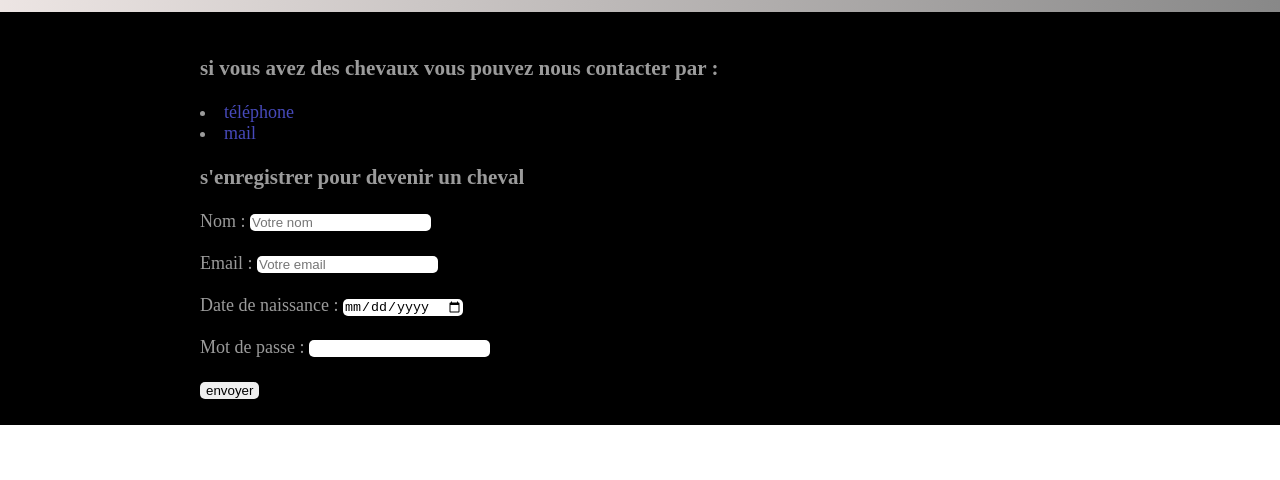
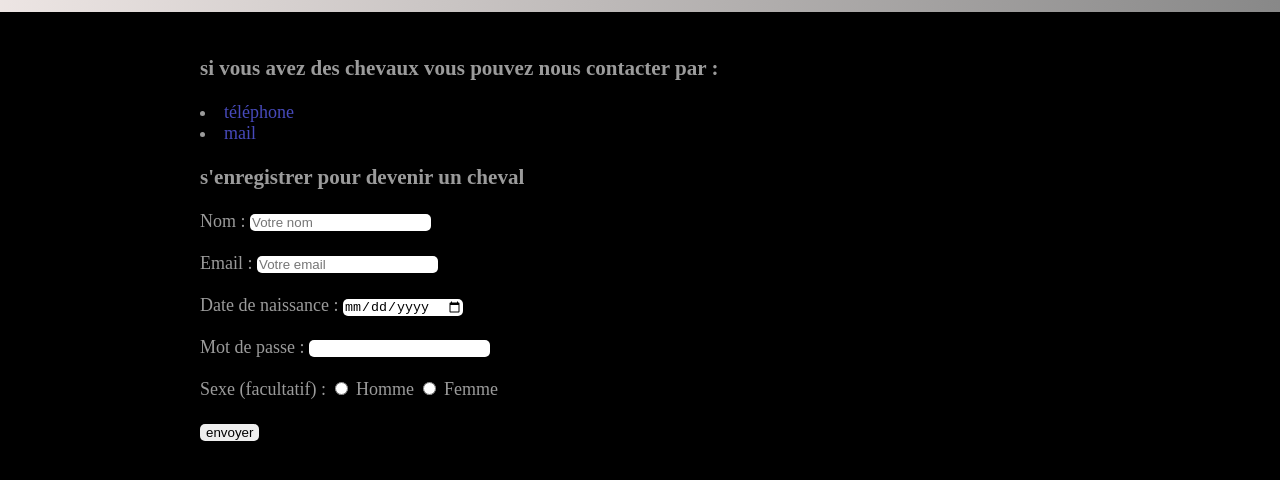
Before and after one commit to natoo47/siteweb, a website: page index.html in a window 1280 px wide. Shown: the part 1981-2461 px from the top of the page. Before the commit the page ends 2406 px from the top, so only its background shows below. Drawn offline with Linux system fonts and the light colour scheme.

Commit message:
Update index.html

```diff
--- a/index.html
+++ b/index.html
@@ -158,8 +158,11 @@
 
             <label  for="password">Mot de passe :</label>
             <input type="password" style="border-radius: 5px;" id="password" name="password" required><br><br>
-
-            <input type="submit" style="cursor: pointer; border-radius: 5px;" value="envoyer">
+            <label for="sexe">Sexe (facultatif) :</label>
+            <input type="radio" id="sexe" name="genre" value="homme"> Homme
+            <input type="radio" id="sexe" name="genre" value="femme"> Femme
+            <br><br>
+            <input type="submit" style="cursor: pointer; border-radius: 5px;" value="envoyer"><br><br>
             </form>
         </div>
 
```
